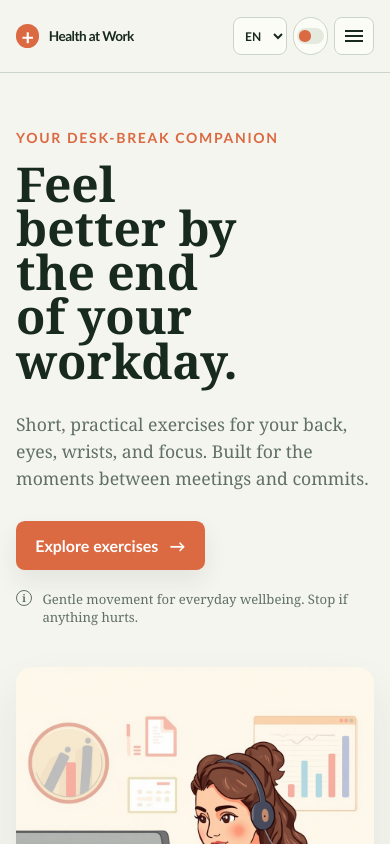
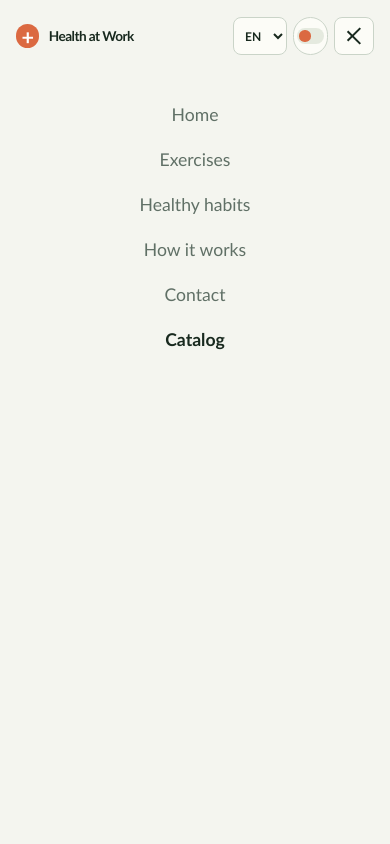
Before and after one commit to SvitlanaG/rsschool-landing-page, a website built with webpack: page src/index.html in a window 390 px wide. Both pictures are taken after a click on the button 354 px from the left and 36 px from the top of the page. Shown: the top 844 px of the page. Built offline with nearby package versions, Linux system fonts and the light colour scheme.

Commit message:
feat: add interactivity to burger menu

```diff
--- a/src/index.js
+++ b/src/index.js
@@ -15,6 +15,8 @@ const labels = {
     habits: "Healthy habits",
     about: "How it works",
     catalog: "Catalog",
+    menuOpen: "Open navigation menu",
+    menuClose: "Close navigation menu",
     theme: "Toggle color theme",
     language: "Language",
     footer: "A calmer, healthier workday starts with a two-minute break.",
@@ -34,6 +36,8 @@ const labels = {
     habits: "Gesunde Gewohnheiten",
     about: "So funktioniert es",
     catalog: "Katalog",
+    menuOpen: "Navigation offnen",
+    menuClose: "Navigation schließen",
     theme: "Farbschema wechseln",
     language: "Sprache",
     footer:
@@ -55,6 +59,8 @@ const labels = {
     habits: "Здорові звички",
     about: "Як це працює",
     catalog: "Каталог",
+    menuOpen: "Відкрити меню навігації",
+    menuClose: "Закрити меню навігації",
     theme: "Змінити кольорову тему",
     language: "Мова",
     footer:
@@ -76,6 +82,8 @@ const labels = {
     habits: "Здоровые привычки",
     about: "Как это работает",
     catalog: "Каталог",
+    menuOpen: "Открыть меню навигации",
+    menuClose: "Закрыть меню навигации",
     theme: "Переключить тему",
     language: "Язык",
     footer:
@@ -516,12 +524,13 @@ function sharedHeader() {
         <a class="brand" href="index.html" aria-label="Health at Work home">
           <span class="brand__mark" aria-hidden="true">+</span><span>Health at Work</span>
         </a>
-        <nav class="site-nav" aria-label="Primary navigation">
+        <nav class="site-nav" id="primary-navigation" aria-label="Primary navigation">
           <ul>
             <li><a data-label="home" href="index.html">Home</a></li>
             <li><a data-label="exercises" href="index.html#exercises">Exercises</a></li>
             <li><a data-label="habits" href="index.html#habits">Healthy habits</a></li>
             <li><a data-label="about" href="index.html#about">How it works</a></li>
+            <li><a data-label="contact" href="index.html#contact">Contact</a></li>
             <li><a class="site-nav__catalog" data-label="catalog" href="catalog.html">Catalog</a></li>
           </ul>
         </nav>
@@ -533,7 +542,7 @@ function sharedHeader() {
           <button class="theme-toggle" type="button" aria-label="Toggle color theme">
             <span aria-hidden="true">sun</span><span class="theme-toggle__track"><span></span></span><span aria-hidden="true">moon</span>
           </button>
-          <button class="menu-toggle" type="button" aria-label="Open navigation menu" aria-expanded="false">
+          <button class="menu-toggle" type="button" aria-label="Open navigation menu" aria-expanded="false" aria-controls="primary-navigation">
             <span></span><span></span><span></span>
           </button>
         </div>
@@ -543,7 +552,7 @@ function sharedHeader() {
 
 function sharedFooter() {
   return `
-    <footer class="site-footer" id="about">
+    <footer class="site-footer" id="contact">
       <div class="site-footer__inner">
         <div><a class="brand" href="index.html"><span class="brand__mark" aria-hidden="true">+</span><span>Health at Work</span></a><p data-label="footer">A calmer, healthier workday starts with a two-minute break.</p></div>
         <div><h2 data-label="contact">Contact</h2><a href="mailto:hello@healthatwork.example" data-label="email">hello@healthatwork.example</a><a href="https://github.com/SvitlanaG" target="_blank" rel="noreferrer">GitHub</a></div>
@@ -595,7 +604,7 @@ function pageContent() {
             <li class="habit"><span class="habit__number">04</span><div><p class="habit__time" data-label="habitFourTime">Between tasks</p><h3 data-label="habitFourTitle">Take a breath on purpose</h3><p data-label="habitFourText">Pause for three slow breaths. It is a small transition with a surprisingly large effect.</p></div></li>
           </ol>
         </section>
-        <section class="how-it-works" aria-labelledby="how-title">
+        <section class="how-it-works" id="about" aria-labelledby="how-title">
           <div class="how-it-works__heading"><p class="eyebrow" data-label="howEyebrow">Keep it simple</p><h2 id="how-title" data-label="howTitle">A break that fits inside a real workday.</h2><p data-label="howText">No special equipment, no complicated routine. Just a little more care between the things you already need to do.</p></div>
           <ol class="steps">
             <li><span>01</span><h3 data-label="stepOneTitle">Choose your reset</h3><p data-label="stepOneText">Find an exercise for the part of your body that needs attention.</p></li>
@@ -659,9 +668,44 @@ const initialTheme =
 applyTheme(initialTheme);
 
 const languageSelect = document.querySelector("#language-select");
+const menuToggle = document.querySelector(".menu-toggle");
+const siteNav = document.querySelector(".site-nav");
+let currentLanguage = "en";
+
+function setMenuOpen(isOpen) {
+  menuToggle.setAttribute("aria-expanded", String(isOpen));
+  menuToggle.setAttribute(
+    "aria-label",
+    labels[currentLanguage][isOpen ? "menuClose" : "menuOpen"],
+  );
+  siteNav.classList.toggle("is-open", isOpen);
+  document.body.classList.toggle("menu-open", isOpen);
+}
+
+menuToggle.addEventListener("click", () => {
+  setMenuOpen(menuToggle.getAttribute("aria-expanded") !== "true");
+});
+
+siteNav.addEventListener("click", (event) => {
+  if (event.target.closest("a")) setMenuOpen(false);
+});
+
+document.addEventListener("keydown", (event) => {
+  if (event.key === "Escape" && menuToggle.getAttribute("aria-expanded") === "true") {
+    setMenuOpen(false);
+    menuToggle.focus();
+  }
+});
+
+window.matchMedia("(min-width: 769px)").addEventListener("change", (event) => {
+  if (event.matches) setMenuOpen(false);
+});
+
 const initialLanguage = localStorage.getItem(LANGUAGE_KEY) || "en";
 languageSelect.value = initialLanguage;
+currentLanguage = initialLanguage;
 applyLanguage(initialLanguage);
+setMenuOpen(false);
 
 document.querySelector(".theme-toggle").addEventListener("click", () => {
   applyTheme(
@@ -672,5 +716,7 @@ document.querySelector(".theme-toggle").addEventListener("click", () => {
 languageSelect.addEventListener("change", (event) => {
   const language = event.target.value;
   localStorage.setItem(LANGUAGE_KEY, language);
+  currentLanguage = language;
   applyLanguage(language);
+  setMenuOpen(menuToggle.getAttribute("aria-expanded") === "true");
 });
--- a/src/styles/_layout.scss
+++ b/src/styles/_layout.scss
@@ -149,6 +149,19 @@
   height: 2px;
   margin: 0.2rem auto;
   background: currentColor;
+  transition: transform 180ms ease, opacity 180ms ease;
+}
+
+.menu-toggle[aria-expanded="true"] span:first-child {
+  transform: translateY(0.4rem) rotate(45deg);
+}
+
+.menu-toggle[aria-expanded="true"] span:nth-child(2) {
+  opacity: 0;
+}
+
+.menu-toggle[aria-expanded="true"] span:last-child {
+  transform: translateY(-0.4rem) rotate(-45deg);
 }
 
 .page-placeholder {
@@ -661,6 +674,10 @@ h1 {
 }
 
 @media (max-width: 768px) {
+  .site-header {
+    backdrop-filter: none;
+  }
+
   .site-header__inner,
   .site-footer__inner,
   .page-placeholder {
@@ -668,7 +685,36 @@ h1 {
   }
 
   .site-nav {
-    display: none;
+    position: fixed;
+    z-index: 9;
+    inset: 5.25rem 0 0;
+    display: block;
+    overflow-y: auto;
+    padding: 2rem 1rem;
+    background: var(--page);
+    opacity: 0;
+    visibility: hidden;
+    transform: translateX(100%);
+    transition:
+      transform 220ms ease,
+      opacity 220ms ease,
+      visibility 220ms ease;
+  }
+
+  .site-nav.is-open {
+    opacity: 1;
+    visibility: visible;
+    transform: translateX(0);
+  }
+
+  .site-nav ul {
+    flex-direction: column;
+    gap: 1.5rem;
+    font-size: 1.1rem;
+  }
+
+  .menu-open {
+    overflow: hidden;
   }
 
   .menu-toggle {
@@ -750,6 +796,10 @@ h1 {
     gap: 0.5rem;
   }
 
+  .site-nav {
+    inset-block-start: 4.5rem;
+  }
+
   .brand {
     font-size: 0.85rem;
   }
--- a/webpack.config.js
+++ b/webpack.config.js
@@ -17,9 +17,11 @@ module.exports = {
     assetModuleFilename: "assets/[name].[contenthash][ext]",
   },
   devServer: {
-    static: path.resolve(__dirname, "dist"),
-    open: true,
-    port: 8080,
+    static: {
+      directory: path.resolve(__dirname, "dist"),
+    },
+    open: ["/rsschool-landing-page/"],
+    port: "auto",
   },
   module: {
     rules: [
```
